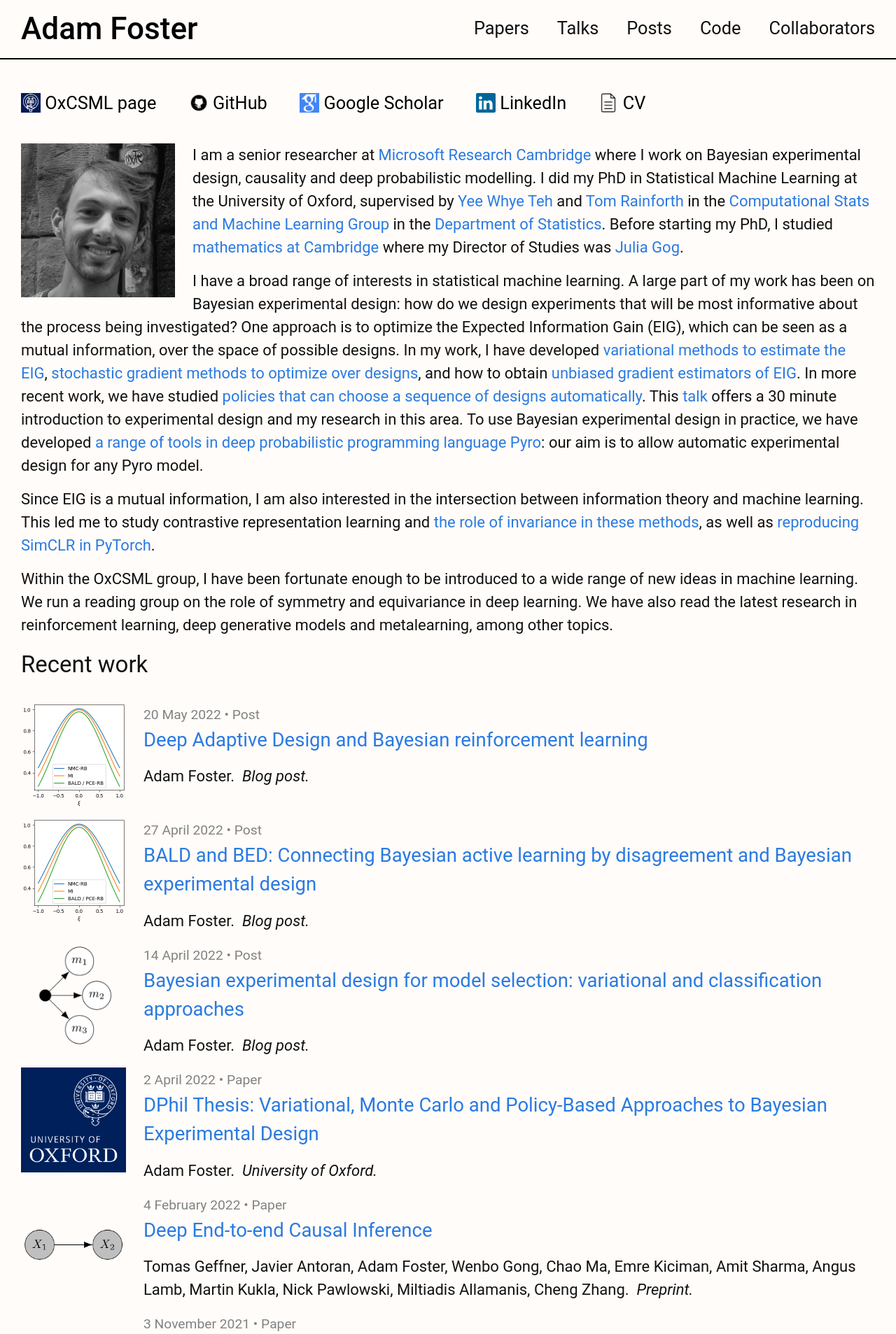
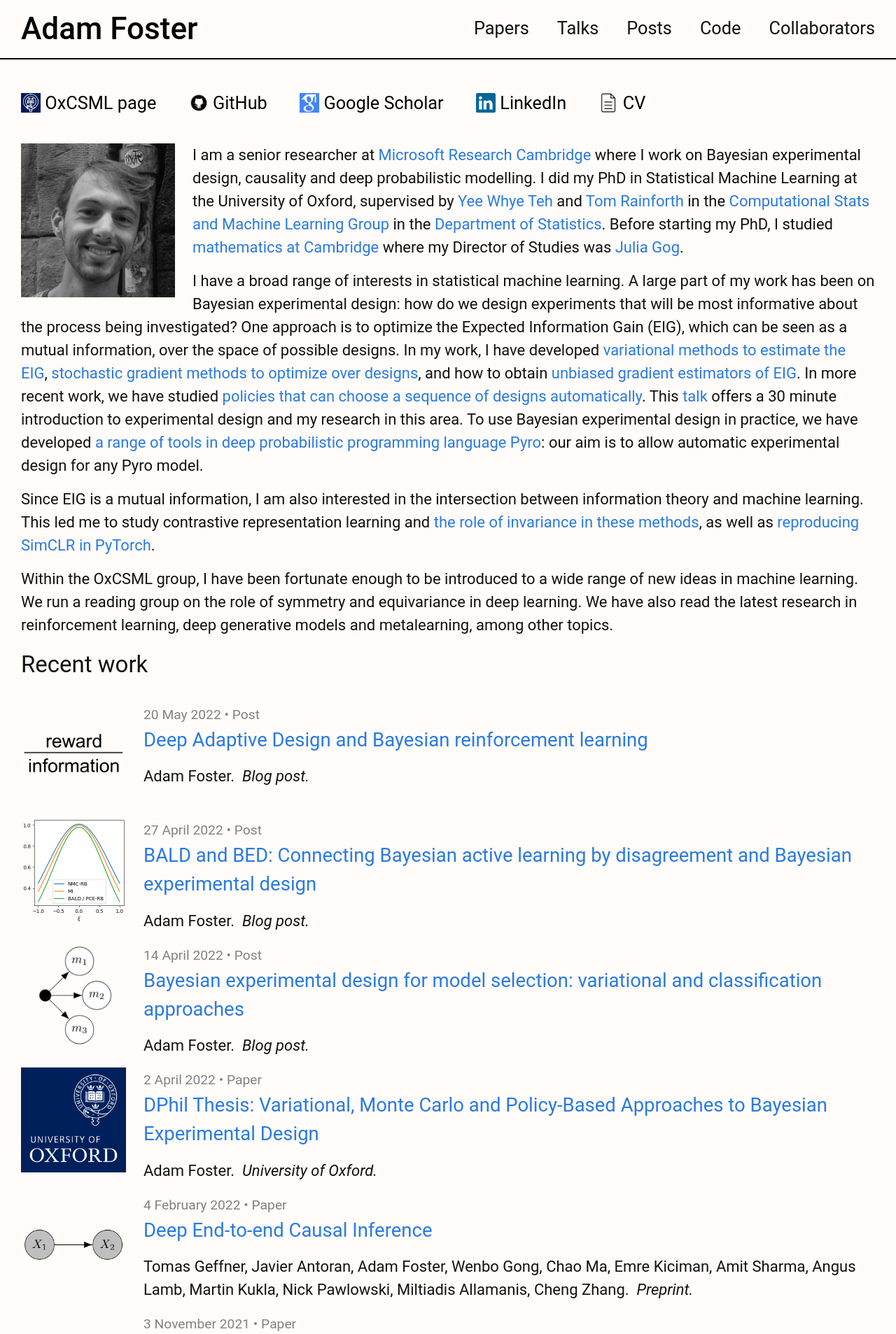
Before and after one commit to ae-foster/ae-foster.github.io, a Jekyll site: the page built from index.markdown, in a window 1280 px wide. Shown: the top 1907 px of the page at 70% size. Built offline with Jekyll 4.4.1, drawn with Linux system fonts in a browser that asks for light colours; nearby versions of some CDN libraries.

Commit message:
illustration for BRL post

```diff
--- a/_posts/2022-05-20-brl.markdown
+++ b/_posts/2022-05-20-brl.markdown
@@ -5,7 +5,7 @@ date:   2022-05-20
 categories: posts
 authors: Adam Foster
 published: Blog post
-thumbnail: assets/bed_bald_illustration.png
+thumbnail: assets/brl-simple.png
 tag: post
 ---
 
```
Also changed, not shown: assets/brl-simple.png (added).
